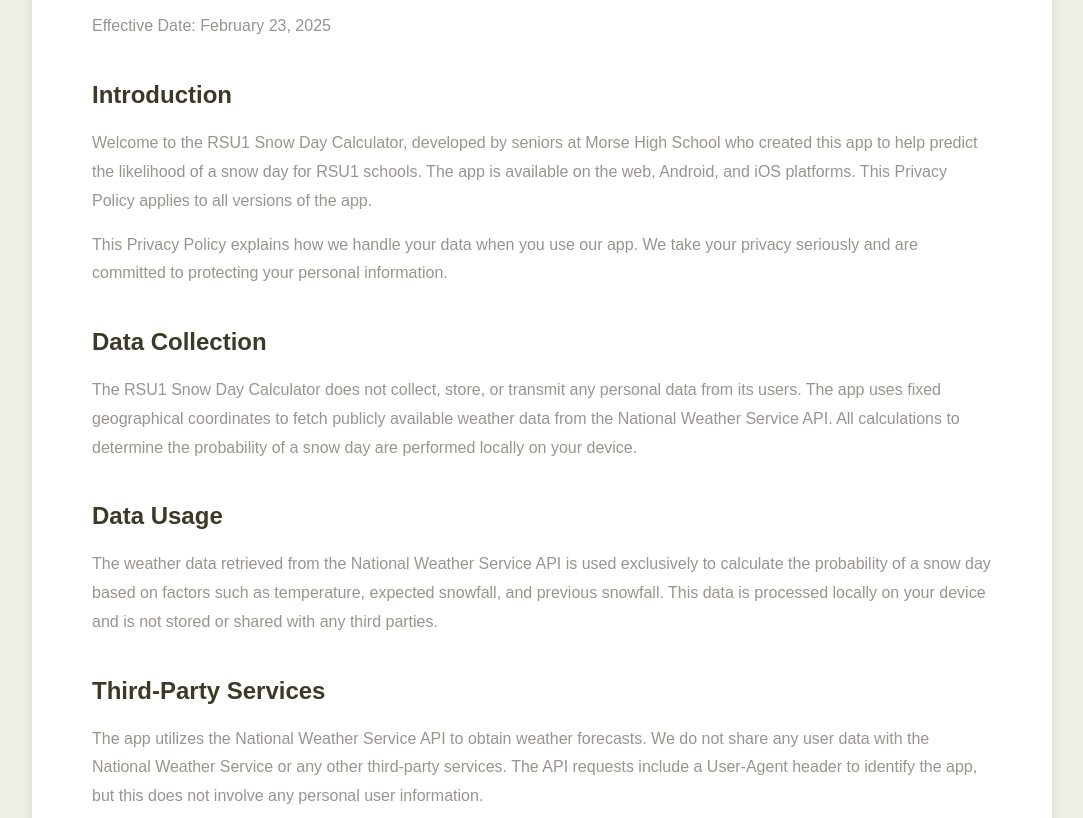
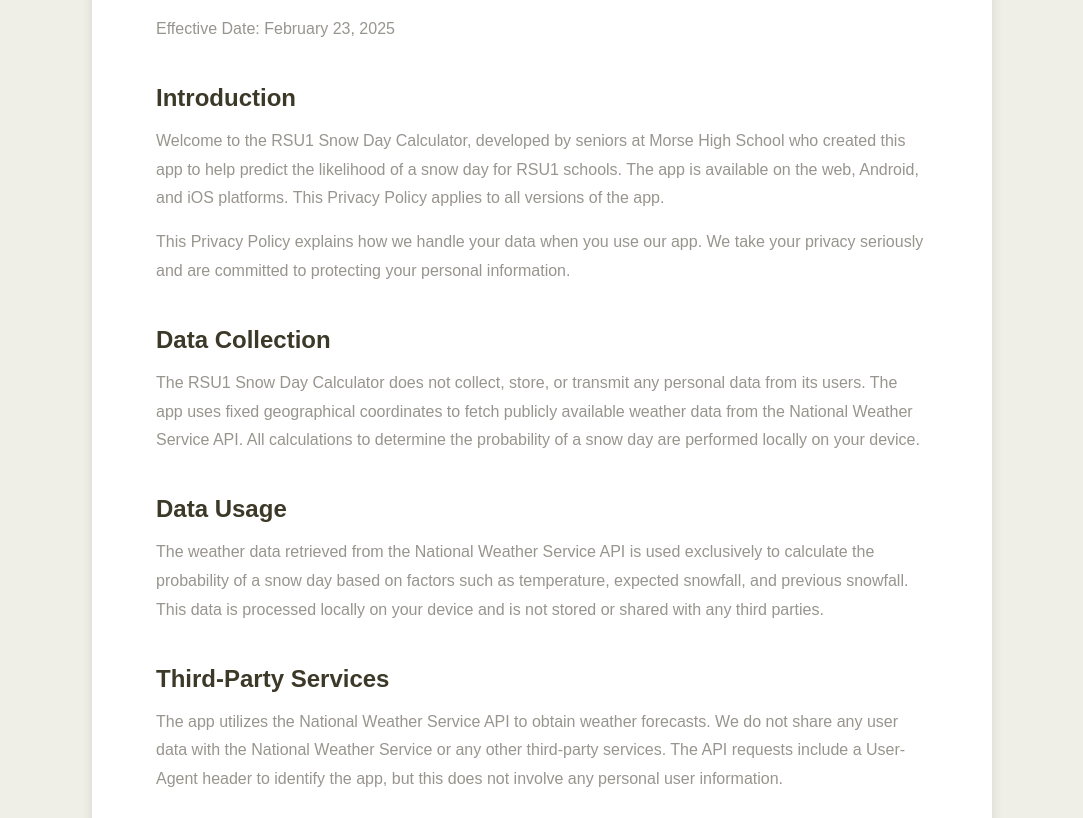
Before and after one commit to declan-wright/snowday-privacy-policy, a plain HTML site: page index.html in a window 1280 px wide. Shown: the part 196-1014 px from the top of the page, without its empty margins (98-1181 px from the left). Drawn offline with Linux system fonts and the light colour scheme; a web font is replaced by a local one.

Commit message:
mobile layout update index.html

```diff
--- a/index.html
+++ b/index.html
@@ -1,67 +1,105 @@
 <!DOCTYPE html>
 <html lang="en">
+
 <head>
     <meta charset="UTF-8">
     <meta name="viewport" content="width=device-width, initial-scale=1.0">
     <title>Privacy Policy - RSU1 Snow Day Calculator</title>
     <link rel="stylesheet" href="https://use.typekit.net/ptq8jqe.css">
     <style>
+        /* Reset and Box-Sizing */
+        * {
+            margin: 0;
+            padding: 0;
+            box-sizing: border-box; /* Crucial for consistent padding */
+        }
+
         body {
             background-color: #f0efe7;
             font-family: Arial, sans-serif;
             color: #98958e;
-            margin: 0;
-            padding: 0;
             min-height: 100vh;
             display: flex;
             flex-direction: column;
             justify-content: center;
+            padding: 1rem; /* Add some padding to the body for small screens */
         }
+
         .container {
+            width: 100%; /* Full width on small screens */
             max-width: 900px;
-            margin: 60px auto;
-            padding: 60px; /* Increased padding for more space */
+            margin: 2rem auto; /* Reduced margin for smaller screens */
+            padding: 2rem; /* Consistent padding */
             background-color: #ffffff;
-            border-radius: 20px; /* More rounded corners */
+            border-radius: 20px;
             box-shadow: 0 4px 12px rgba(0, 0, 0, 0.1);
-            animation: fadeIn 1s ease-in-out; /* Smooth fade-in animation */
+            animation: fadeIn 1s ease-in-out;
         }
+
         h1 {
             font-family: "chivo", sans-serif;
             color: #3d3929;
             text-align: center;
-            margin-bottom: 30px;
+            margin-bottom: 1.5rem; /* Using rem for scalable margin */
         }
+
         h2 {
             color: #3d3929;
-            margin-top: 40px;
+            margin-top: 2rem;
         }
+
         p {
             line-height: 1.8;
-            margin: 15px 0;
+            margin: 0.75rem 0; /* Using rem for scalable margin */
         }
+
         .accent {
             color: #da7c5d;
         }
+
         footer {
             text-align: center;
-            margin-top: 60px;
+            margin-top: 2rem;
             font-size: 0.9em;
         }
+
         /* Animation keyframes */
         @keyframes fadeIn {
             0% {
                 opacity: 0;
                 transform: translateY(20px);
             }
+
             100% {
                 opacity: 1;
                 transform: translateY(0);
             }
         }
+
+        /* Media Query for Larger Screens */
+        @media (min-width: 768px) { /* Adjust breakpoint as needed */
+            .container {
+                padding: 4rem; /* Increase padding on larger screens */
+                margin: 4rem auto; /* Increase margin */
+            }
+            h1{
+                margin-bottom: 30px;
+            }
+            h2{
+                margin-top: 40px;
+            }
+            p{
+                margin: 15px 0;
+            }
+            footer{
+                margin-top: 60px;
+            }
+        }
     </style>
 </head>
+
 <body>
+    <main>
         <div class="container">
             <h1>PRIVACY POLICY</h1>
             <p>Effective Date: February 23, 2025</p>
@@ -91,8 +129,10 @@
             <h2>Contact Us</h2>
             <p>If you have any questions or concerns about this Privacy Policy, please contact us at <a href="mailto:snowdaycalculator@protonmail.com" class="accent">snowdaycalculator@protonmail.com</a>.</p>
         </div>
+    </main>
     <footer>
         <p>© 2025. All rights reserved.</p>
     </footer>
 </body>
+
 </html>
```
Lines whose indentation alone changed are shown as unchanged.
